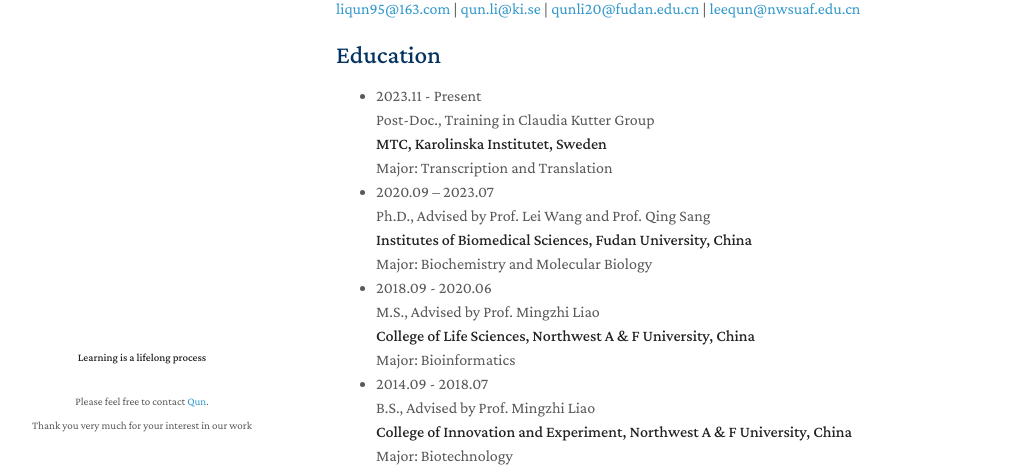
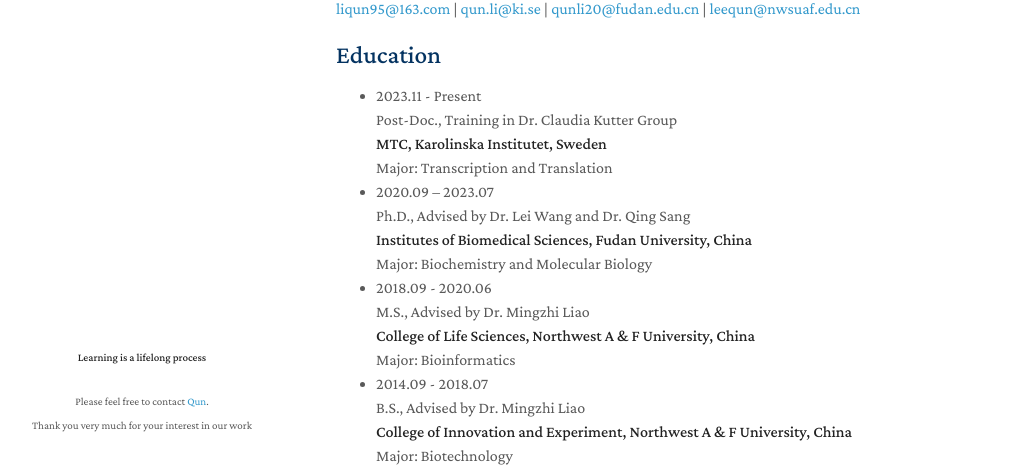
Before and after one commit to liqunbio/liqunbio.github.io, a Jekyll site: the page built from index.md, in a window 1280 px wide and 900 px high. Shown: the part 414-887 px from the top of the window, without its empty margins (134-1150 px from the left). Built offline with Jekyll 4.4.1, drawn with Linux system fonts in a browser that asks for light colours; some web fonts are replaced; comment, search, counter and statistics services are not loaded; our own code applies the rules of GitHub Pages for plain Markdown files.

Commit message:
Update index.md

```diff
--- a/index.md
+++ b/index.md
@@ -15,19 +15,19 @@ Before joining Karolinska Institutet, he completed his doctoral training at [**H
 
 ## Education
 - 2023.11 - Present <br>
-Post-Doc., Training in Claudia Kutter Group <br>
+Post-Doc., Training in Dr. Claudia Kutter Group <br>
 **MTC, Karolinska Institutet, Sweden** <br>
 Major: Transcription and Translation
 - 2020.09 – 2023.07 <br>
-Ph.D., Advised by Prof. Lei Wang and Prof. Qing Sang<br>
+Ph.D., Advised by Dr. Lei Wang and Dr. Qing Sang<br>
 **Institutes of Biomedical Sciences, Fudan University, China** <br>
 Major: Biochemistry and Molecular Biology
 - 2018.09 - 2020.06 <br>
-M.S., Advised by Prof. Mingzhi Liao <br>
+M.S., Advised by Dr. Mingzhi Liao <br>
 **College of Life Sciences, Northwest A & F University, China** <br>
 Major: Bioinformatics
 - 2014.09 - 2018.07 <br>
-B.S., Advised by Prof. Mingzhi Liao <br>
+B.S., Advised by Dr. Mingzhi Liao <br>
 **College of Innovation and Experiment, Northwest A & F University, China** <br>
 Major: Biotechnology
 - 1995.08 <br>
```
